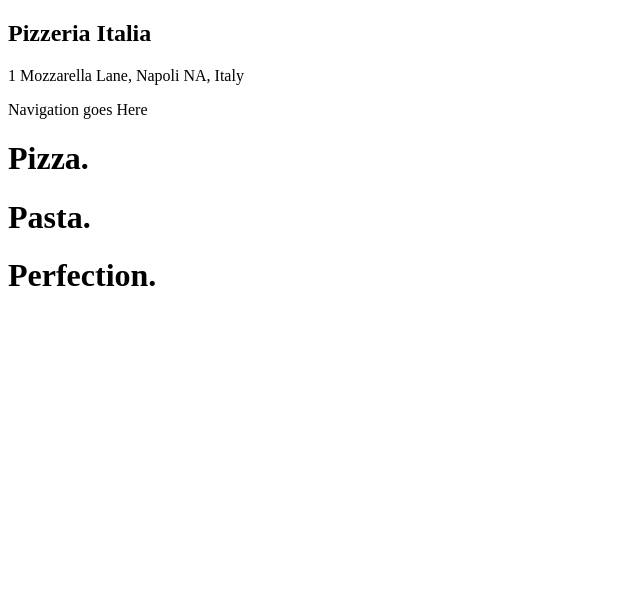
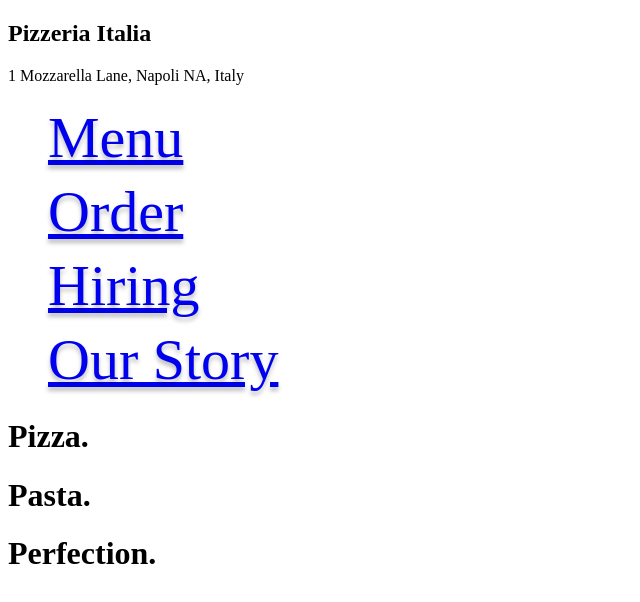
Before and after one commit to WallSmacker8555/GreenbushBar, a plain HTML site: page index.html in a window 1280 px wide. Shown: the whole page, without its empty margins (0-640 px from the left). Drawn offline with Linux system fonts and the light colour scheme.

Commit message:
added nav css

```diff
--- a/index.html
+++ b/index.html
@@ -3,6 +3,23 @@
     <head>
         <meta charset="utf-8">
         <title>Pizzeria Italia - Home</title>
+
+        <style>
+            .nav_item {
+                font-family: 'Inspiration';
+                font-style: normal;
+                font-weight: 400;
+                font-size: 58px;
+                line-height: 74px;
+                display: flex;
+                align-items: center;
+                text-align: center;
+
+                color: #FF0000;
+
+                text-shadow: 0px 4px 4px rgba(0, 0, 0, 0.25);
+            }
+        </style>
     </head>
     <body>
         <div id="index_container"> <!-- Index Page Container -->
@@ -12,7 +29,12 @@
                 </div>
                 <p>1 Mozzarella Lane, Napoli NA, Italy</p> <!-- Restaurant Address -->
                 <nav> <!-- Navigation Menu -->
-                    Navigation goes Here
+                    <ul>
+                        <li class="nav_item"><a href="./Menu">Menu</a></li>
+                        <li class="nav_item"><a href="./Order">Order</a></li>
+                        <li class="nav_item"><a href="./Hiring">Hiring</a></li>
+                        <li class="nav_item"><a href="./Our_Story">Our Story</a></li>
+                    </ul>
                 </nav>
             </header>
             <div id="index_feature">
```
